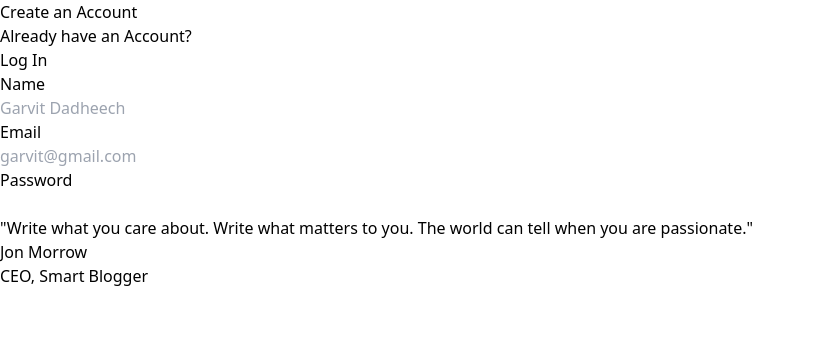
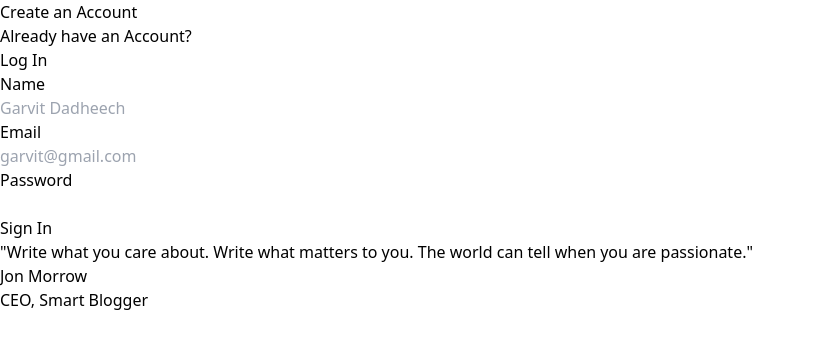
Before and after one commit to GarvitDadheech/blogitude, a React (Vite) app in the folder frontend/: page /signup in a window 1280 px wide. Shown: the top 348 px of the page, without its empty margins (0-815 px from the left). Built offline with nearby package versions, Linux system fonts and the light colour scheme.

Commit message:
add button

```diff
--- a/frontend/src/components/Button.tsx
+++ b/frontend/src/components/Button.tsx
@@ -0,0 +1,9 @@
+interface buttonInput {
+    content: string
+}
+
+export const Button = ({content} : buttonInput) => {
+    return(
+        <button className="bg-slate-900 text-white w-2/3 p-2.5 mt-4 rounded-lg text-xl">{content}</button>
+    )
+}
--- a/frontend/src/components/InputBox.tsx
+++ b/frontend/src/components/InputBox.tsx
@@ -8,11 +8,11 @@ interface boxInput {
 export const InputBox = ({ label,placeholder, onChange, type} : boxInput) => {
     return (
         <div className="flex flex-col w-full items-center">
-            <div className="w-2/3 mb-2">
-            <label className="text-lg font-medium text-gray-900">{label}</label>
+            <div className="w-2/3 mb-4">
+            <label className="text-xl font-medium text-gray-900">{label}</label>
             </div>
             <input
-                className="bg-gray-50 border border-gray-300 text-gray-900 text-sm rounded-lg block p-2.5 w-2/3 mb-2"
+                className="bg-gray-50 border border-gray-300 text-gray-900 text-m rounded-lg block p-2.5 w-2/3 mb-4"
                 placeholder={placeholder}
                 onChange={onChange}
                 type={type || "text"}
--- a/frontend/src/pages/Signup.tsx
+++ b/frontend/src/pages/Signup.tsx
@@ -1,3 +1,4 @@
+import { Button } from "../components/Button"
 import { Heading } from "../components/Heading"
 import { InputBox } from "../components/InputBox"
 import { Quote } from "../components/Quote"
@@ -10,6 +11,7 @@ export const Signup = () => {
                 <InputBox label="Name" placeholder="Garvit Dadheech" onChange={() => console.log("changed")}/>
                 <InputBox label="Email" placeholder="garvit@gmail.com" onChange={() => console.log("changed")}/>
                 <InputBox label="Password" placeholder="" onChange={() => console.log("changed")} type="password"/>
+                <Button content="Sign In"/>
             </div>
             <Quote/>
         </div>
```
